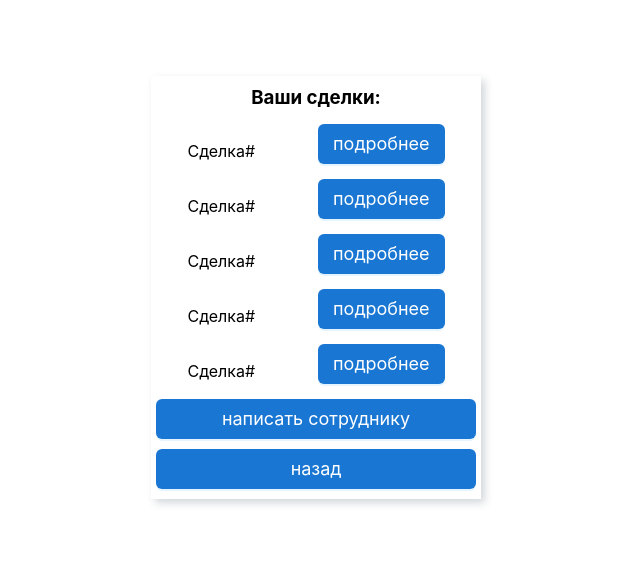
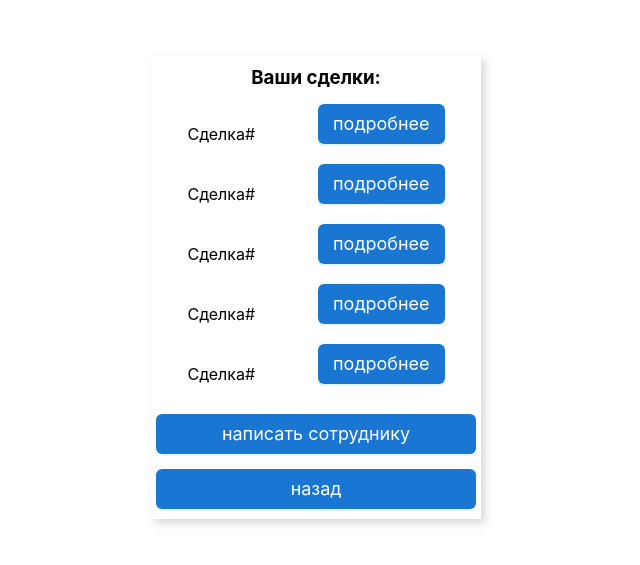
Before and after one commit to qoobatov/belgikgBot, a React (Create React App) app: page /tradelist in a window 1280 px wide. Shown: the part 113-678 px from the top of the page, without its empty margins (324-964 px from the left). Built offline with nearby package versions, Linux system fonts and the light colour scheme.

Commit message:
change styles in components

```diff
--- a/src/components/BayerServices/BayerServices.css
+++ b/src/components/BayerServices/BayerServices.css
@@ -40,6 +40,8 @@
 .btns-bayer-services{
 display: flex;
 justify-content: space-between;
+margin-top: 10px;
+
 }
 
 .btn-bayer-services-back{
--- a/src/components/MyTrades/MyTrades.css
+++ b/src/components/MyTrades/MyTrades.css
@@ -26,6 +26,7 @@
 
 .btn-trade-list-text-to-employee{
   width: 100%;
+  margin-top: 10px;
 }
 
 .my-trades-description {
--- a/src/components/MyTrades/MyTrades.js
+++ b/src/components/MyTrades/MyTrades.js
@@ -36,7 +36,6 @@ function MyTrades() {
           </Button>
           <Button
             type="primary"
-            htmlType="submit"
             onClick={handleClickNewOrder}
           >
             Оформить заказ
--- a/src/components/NewOrder/NewOrder.css
+++ b/src/components/NewOrder/NewOrder.css
@@ -21,12 +21,12 @@
 .new-order-btn-group {
   display: flex;
   justify-content: space-around;
-  margin-bottom: 10px;
+  margin-bottom: 20px;
 }
 
 .btn-new-order {
   margin-bottom: 15px;
 }
 .btn-new-order-text-to-employee{
-  margin-bottom: 10px;
+  margin-bottom: 15px;
 }
--- a/src/components/TradesList/TradeList.css
+++ b/src/components/TradesList/TradeList.css
@@ -28,9 +28,9 @@
 }
 
 .btn-trade-list{
-    margin-bottom: 15px;
+    margin-bottom: 20px;
 }
 
 .btn-trade-list-text-to-employee{
-  margin-bottom: 10px;
+  margin-bottom: 15px;
 }
```
